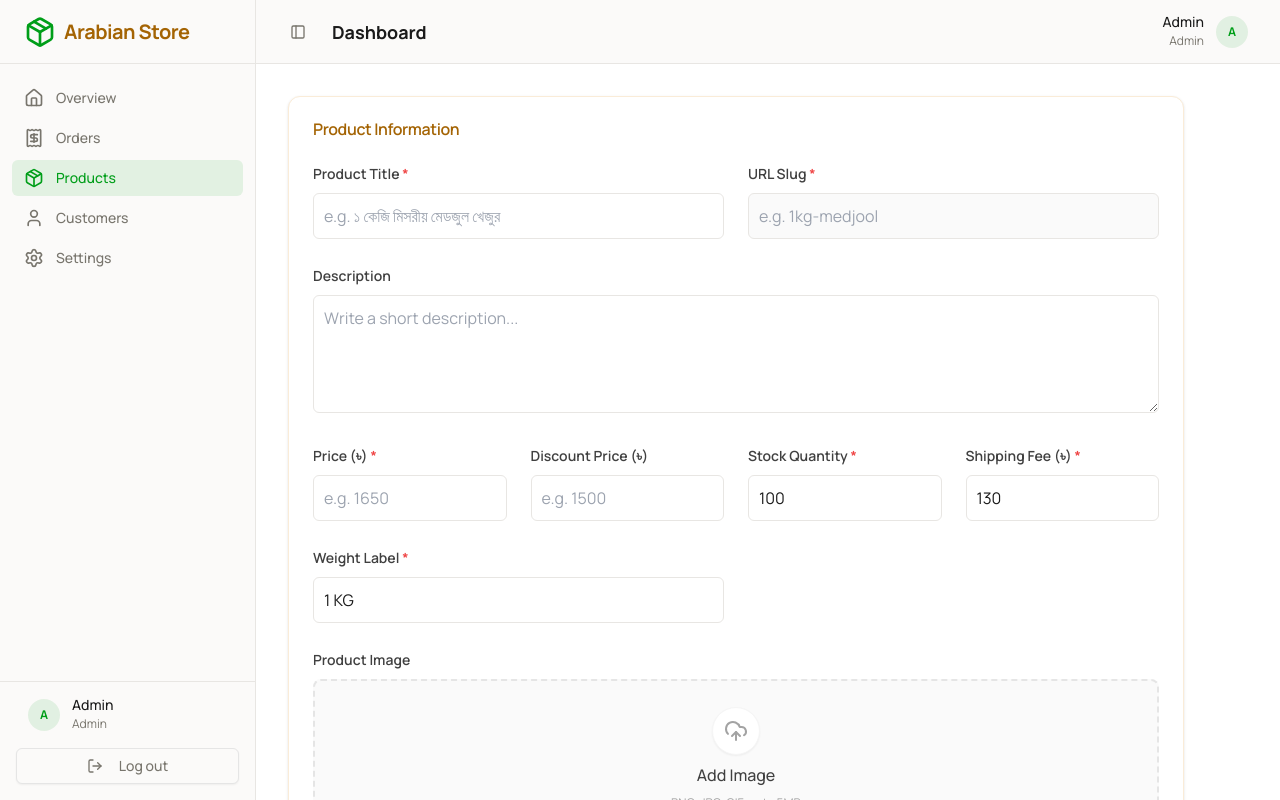
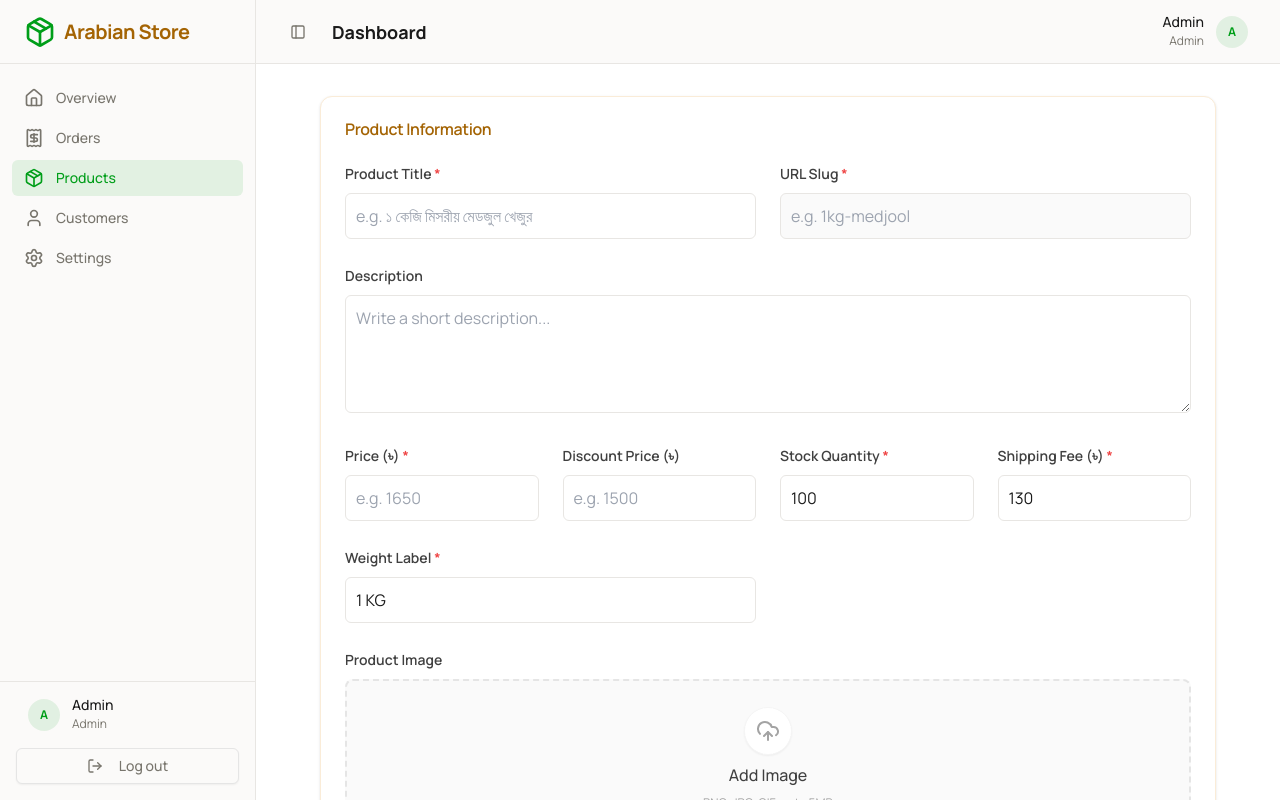
Before and after one commit to Alok4D/arabian-store-bd, a Next.js app in the folder arabian-store-frontend/: page /dashboard/products/create in a window 1280 px wide. Built offline with nearby package versions, Linux system fonts and the light colour scheme; no server answers.

Commit message:
feat: implement product creation and edit functionality in dashboard admin pages

```diff
--- a/arabian-store-frontend/src/app/(dashboard-Layout)/dashboard/products/create/page.tsx
+++ b/arabian-store-frontend/src/app/(dashboard-Layout)/dashboard/products/create/page.tsx
@@ -84,7 +84,7 @@ export default function CreateProductPage() {
   };
 
   return (
-    <div className="space-y-6 animate-in fade-in duration-500 max-w-4xl">
+    <div className="space-y-6 animate-in fade-in duration-500 max-w-4xl mx-auto">
       <Card className="border-[#faecd8]">
         <CardHeader>
           <CardTitle className="text-[#a46404]">Product Information</CardTitle>
--- a/arabian-store-frontend/src/app/(dashboard-Layout)/dashboard/products/edit/[id]/page.tsx
+++ b/arabian-store-frontend/src/app/(dashboard-Layout)/dashboard/products/edit/[id]/page.tsx
@@ -121,7 +121,7 @@ export default function EditProductPage({ params }: { params: Promise<{ id: stri
   }
 
   return (
-    <div className="space-y-6 animate-in fade-in duration-500 max-w-4xl">
+    <div className="space-y-6 animate-in fade-in duration-500 max-w-4xl mx-auto">
       <div className="flex items-center gap-4">
         <Link
           href="/dashboard/products"
```
